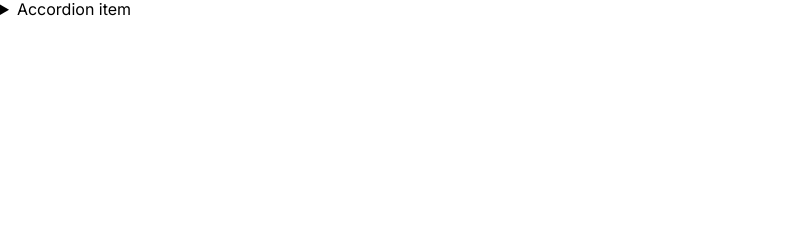
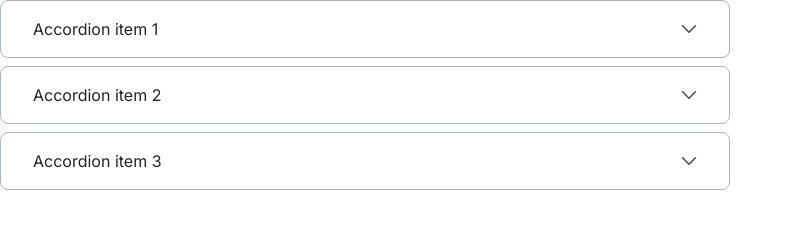
Before and after one commit to js-tasks-ru/htmlcss-20250313_lasacc4, a website: page 03-lection1/02-accordion/index.html in a window 1280 px wide. Shown: the whole page, without its empty margins (0-793 px from the left). Drawn offline with nearby package versions, Linux system fonts and the light colour scheme.

Commit message:
add accordion task solution

```diff
--- a/03-lection1/02-accordion/accordion.css
+++ b/03-lection1/02-accordion/accordion.css
@@ -1 +1,53 @@
-/* Стилизация аккордеона */
+.accordion {
+    background: var(--white);
+    max-width: 730px;
+}
+
+.accordion__item {
+    border: 1px solid var(--grey-3);
+    border-radius: 8px;
+    font-style: normal;
+    font-weight: 400;
+    font-size: 16px;
+    line-height: 24px;
+    padding: 0 32px;
+    margin-bottom: 8px;
+}
+
+.accordion__arrow {
+    transform: rotate(-180deg);
+    transition: transform ease-in-out .2s;
+    fill: none;
+    height: 8px;
+    width: 16px;
+}
+
+.accordion__item[open] .accordion__arrow {
+    transform: rotate(0);
+}
+
+.accordion__item:last-child {
+    margin-bottom: 0;
+}
+
+.accordion__summary {
+    color: var(--black);
+    padding: 16px 0;
+    cursor: pointer;
+    display: flex;
+    justify-content: space-between;
+    align-items: center;
+}
+
+.accordion__summary::-webkit-details-marker {
+    display: none;
+}
+
+.accordion__summary::marker {
+    content: "";
+}
+
+.accordion__content {
+    color: var(--grey-4);
+    padding-bottom: 32px;
+}
--- a/03-lection1/02-accordion/index.html
+++ b/03-lection1/02-accordion/index.html
@@ -4,15 +4,50 @@
 <head>
   <link rel="stylesheet" href="../../assets/css/main.css">
   <link rel="stylesheet" href="./accordion.css">
+  <title>Аккордеон</title>
 </head>
 <body>
-        <details>
-            <summary>
-                Accordion item
+<div class="accordion">
+  <details class="accordion__item">
+    <summary class="accordion__summary">
+      Accordion item 1
+      <svg class="accordion__arrow">
+        <use xlink:href="../../assets/images/arrow.svg#arrow"></use>
+      </svg>
     </summary>
-            <p>
-                Hidden content
+    <p class="accordion__content">
+      Lorem ipsum dolor sit amet, consectetur adipisicing elit. Ab atque consequatur fuga ipsa laboriosam maiores
+      molestiae mollitia nemo officia saepe! Amet asperiores aut commodi obcaecati odit omnis tempora temporibus vel!
     </p>
   </details>
+  <details class="accordion__item">
+    <summary class="accordion__summary">
+      Accordion item 2
+      <svg class="accordion__arrow">
+        <use xlink:href="../../assets/images/arrow.svg#arrow"></use>
+      </svg>
+    </summary>
+    <p class="accordion__content">
+      Lorem ipsum dolor sit amet, consectetur adipisicing elit. Alias aliquam aut autem blanditiis consequuntur,
+      corporis debitis dolor ea eos iusto laborum laudantium libero minus modi molestiae natus necessitatibus nemo nulla
+      obcaecati omnis praesentium provident quaerat, quam quia repellendus reprehenderit, suscipit unde. Cum dicta nisi
+      possimus quas. Atque autem doloribus ullam.
+    </p>
+  </details>
+  <details class="accordion__item">
+    <summary class="accordion__summary">
+      Accordion item 3
+      <svg class="accordion__arrow">
+        <use xlink:href="../../assets/images/arrow.svg#arrow"></use>
+      </svg>
+    </summary>
+    <p class="accordion__content">
+      Lorem ipsum dolor sit amet, consectetur adipisicing elit. Alias aliquam aut autem blanditiis consequuntur,
+      corporis debitis dolor ea eos iusto laborum laudantium libero minus modi molestiae natus necessitatibus nemo nulla
+      obcaecati omnis praesentium provident quaerat, quam quia repellendus reprehenderit, suscipit unde. Cum dicta nisi
+      possimus quas. Atque autem doloribus ullam.
+    </p>
+  </details>
+</div>
 </body>
 </html>
```
Also changed, not shown: assets/images/arrow.svg (added). Lines whose indentation alone changed are shown as unchanged.
